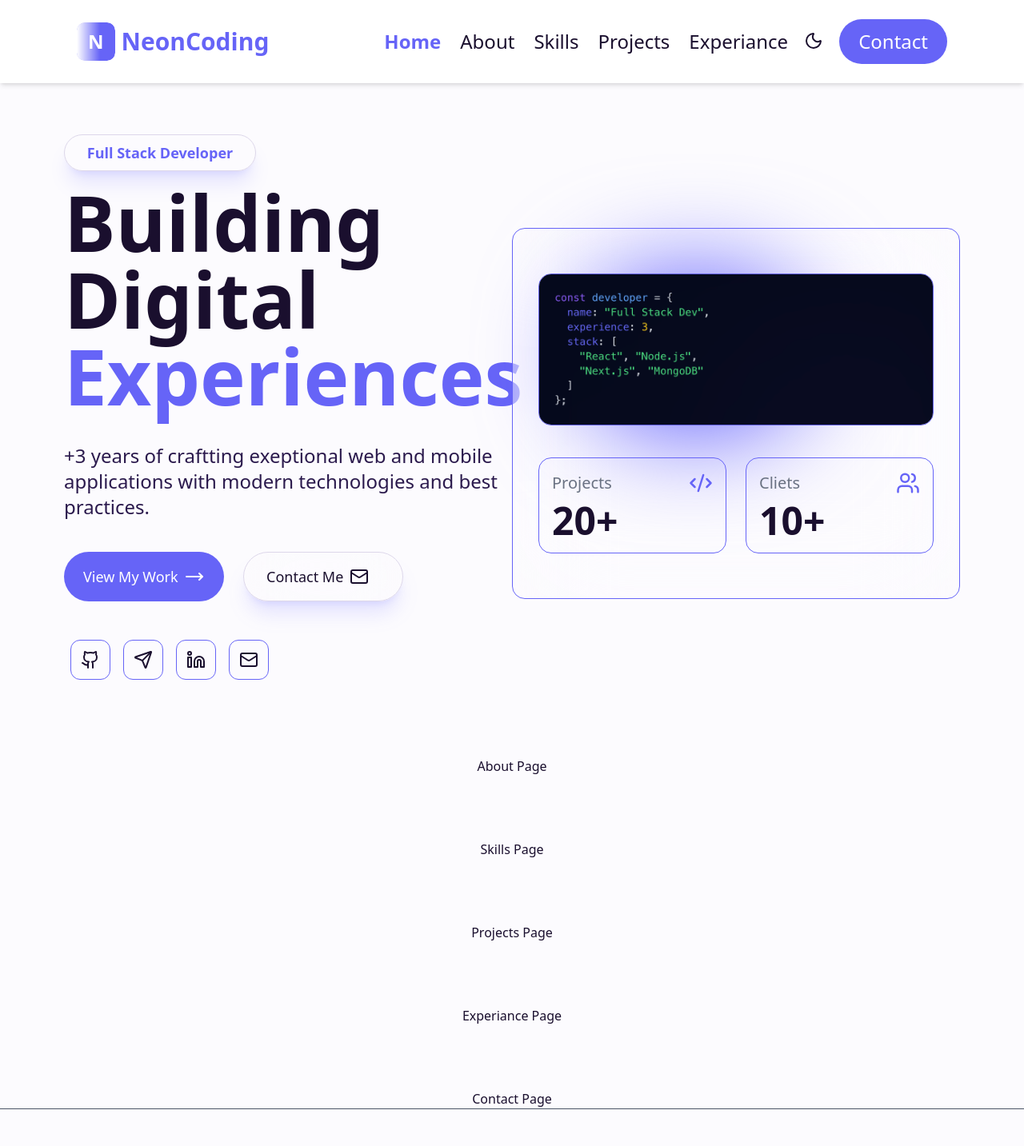
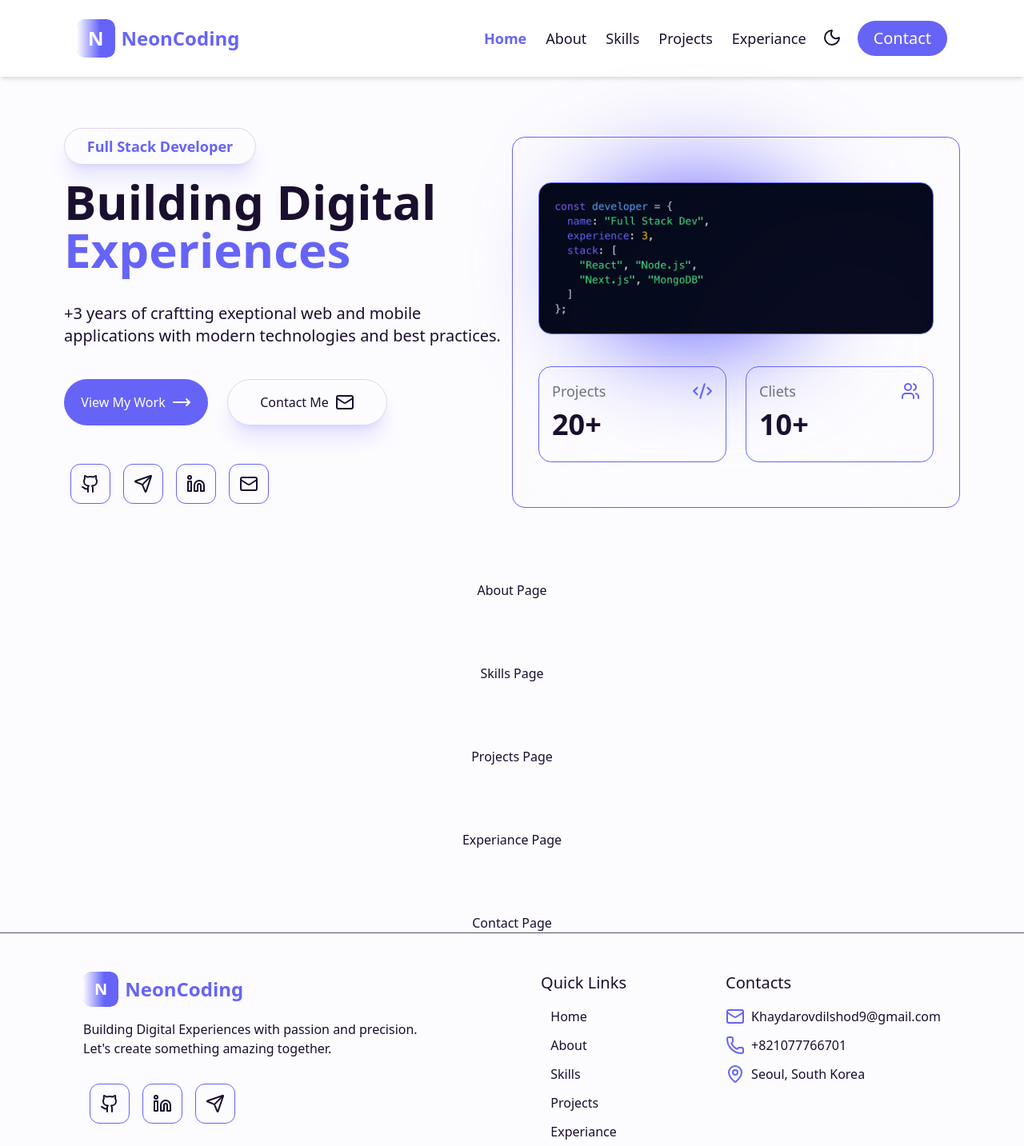
Before and after one commit to DixonKH/PortfolioWebsite, a Next.js app: page / in a window 1280 px wide. Shown: the top 1433 px of the page at 80% size. Built offline with nearby package versions, Linux system fonts and the light colour scheme.

Commit message:
feat: changed font-size of elements

```diff
--- a/app/(main)/hero/page.tsx
+++ b/app/(main)/hero/page.tsx
@@ -16,16 +16,16 @@ export default function Hero() {
         <div className="text-primary font-bold text-lg border min-w-60 text-center rounded-full p-2 px-4 shadow-indigo-500/50 shadow-xl/30">
           Full Stack Developer
         </div>
-        <div className="md:text-8xl text-5xl font-bold max-w-3xl text-center lg:text-left">
+        <div className="md:text-6xl text-4xl font-bold max-w-3xl text-center lg:text-left">
           Building Digital <span className="text-primary">Experiences</span>
         </div>
-        <div className="md:text-2xl text-lg max-w-2xl min-w-80 text-secondary-foreground text-center lg:text-left mt-5">
+        <div className="md:text-xl text-md max-w-2xl min-w-80 dark:text-gray-400 text-center lg:text-left mt-5">
           +3 years of craftting exeptional web and mobile applications with
           modern technologies and best practices.
         </div>
         <div className="mt-6 flex flex-col lg:flex-row gap-6">
           <Link
-            className="flex items-center gap-2 bg-primary text-primary-foreground text-lg rounded-full font-medium min-w-50 px-6 py-3"
+            className="flex items-center justify-center gap-2 bg-primary text-primary-foreground rounded-full font-medium min-w-45"
             href="/projects"
           >
             View My Work
@@ -34,7 +34,7 @@ export default function Hero() {
             </span>
           </Link>
           <Link
-            className="flex items-center dark:bg-gray-900 backdrop-blur-2xl gap-2 border text-lg rounded-full font-medium min-w-50 px-7 py-4 shadow-indigo-500/50 shadow-xl/30"
+            className="flex items-center justify-center dark:bg-gray-900 gap-2 border rounded-full font-medium min-w-50 py-4 shadow-indigo-500/50 shadow-xl/30"
             href="/contact"
           >
             Contact Me
@@ -82,12 +82,12 @@ export default function Hero() {
           </div>
           <div className="w-full flex justify-between mt-4 text-xl font-medium gap-6">
             <div className="w-1/2 h-30 border border-primary rounded-2xl p-4">
-                <div className="flex justify-between items-center text-xl text-gray-500">Projects<span className="text-primary"><CodeXml size={30} /></span></div>
-                <div className="text-5xl font-black mt-2">20+</div>
+                <div className="flex justify-between items-center text-lg text-gray-500">Projects<span className="text-primary"><CodeXml size={26} /></span></div>
+                <div className="text-4xl font-black mt-2">20+</div>
             </div>
             <div className="w-1/2 h-30 border border-primary rounded-2xl p-4">
-                <div className="flex justify-between items-center text-xl text-gray-500">Cliets<span className="text-primary"><Users size={30} /></span></div>
-                <div className="text-5xl font-black mt-2">10+</div>
+                <div className="flex justify-between items-center text-lg text-gray-500">Cliets<span className="text-primary"><Users size={24} /></span></div>
+                <div className="text-4xl font-black mt-2">10+</div>
             </div>
           </div>
         </div>
--- a/app/components/layout/Footer.tsx
+++ b/app/components/layout/Footer.tsx
@@ -11,13 +11,13 @@ export default function Footer() {
     <div className="w-full flex flex-col justify-center items-center px-18 py-12 border-t border-gray-600 dark:bg-black">
       <div className="flex flex-col lg:flex-row lg:justify-between lg:items-start items-center w-full lg:max-w-8xl px-8">
         <div className="flex flex-col gap-4 items-center lg:items-start justify-center mb-6 lg:mb-0">
-          <div className="text-primary text-3xl font-bold flex items-center space-x-2">
-            <span className="p-2 mask-l-from-40% mr-2 px-3.5 bg-primary text-white font-bold text-2xl rounded-md">
+          <div className="text-primary text-2xl font-bold flex items-center space-x-2">
+            <span className="p-2 mask-l-from-40% mr-2 px-3.5 bg-primary text-white font-bold text-xl rounded-md">
               N
             </span>
             <Link href="/">NeonCoding</Link>
           </div>
-          <div className="text-lg lg:text-left text-center max-w-md">
+          <div className="text-md lg:text-left text-center max-w-md">
             Building Digital Experiences with passion and precision. Let's
             create something amazing together.
           </div>
@@ -34,25 +34,25 @@ export default function Footer() {
           </div>
         </div>
         <div className="flex flex-col gap-4 items-center justify-center lg:mt-0 mt-4">
-            <div className="text-2xl font-medium">Quick Links</div>
-            <div className="flex flex-col lg:items-start items-center justify-center gap-3 text-xl">
-                <div className="hover:text-2xl transition-all hover:text-primary"><Link href="/">Home</Link></div>
-                <div className="hover:text-2xl transition-all hover:text-primary"><Link href="/about">About</Link></div>
-                <div className="hover:text-2xl transition-all hover:text-primary"><Link href="/skills">Skills</Link></div>
-                <div className="hover:text-2xl transition-all hover:text-primary"><Link href="/projects">Projects</Link></div>
-                <div className="hover:text-2xl transition-all hover:text-primary"><Link href="/experiance">Experiance</Link></div>
+            <div className="text-xl font-medium">Quick Links</div>
+            <div className="flex flex-col lg:items-start items-center justify-center gap-3 text-md">
+                <div className="hover:text-xl transition-all hover:text-primary"><Link href="/">Home</Link></div>
+                <div className="hover:text-xl transition-all hover:text-primary"><Link href="/about">About</Link></div>
+                <div className="hover:text-xl transition-all hover:text-primary"><Link href="/skills">Skills</Link></div>
+                <div className="hover:text-xl transition-all hover:text-primary"><Link href="/projects">Projects</Link></div>
+                <div className="hover:text-xl transition-all hover:text-primary"><Link href="/experiance">Experiance</Link></div>
             </div>
         </div>
         <div className="flex flex-col gap-4 lg:items-start items-center justify-center lg:mt-0 mt-10">
-            <div className="text-2xl font-medium">Contacts</div>
-            <div className="flex flex-col gap-3 lg:items-start items-center text-xl">
+            <div className="text-xl font-medium">Contacts</div>
+            <div className="flex flex-col gap-3 lg:items-start items-center text-md">
             <div className="flex items-center gap-2"><span className="text-primary"><Mail /></span> <Link href="mailto:Khaydarovdilshod9@gmail.com">Khaydarovdilshod9@gmail.com</Link></div>
             <div className="flex items-center gap-2"><span className="text-primary"><Phone /></span> <Link href="tel:+821077766701">+821077766701</Link></div>
             <div className="flex items-center gap-2"><span className="text-primary"><MapPin /></span> Seoul, South Korea</div>
             </div>
         </div>
       </div>
-      <div className="flex justify-center items-center w-full border-t-gray-600 border-t py-6 mt-10 text-xl text-gray-500">2024 NeonCoding. All Rights Reserved!</div>
+      <div className="flex justify-center items-center w-full border-t-gray-600 border-t py-6 mt-10 text-gray-500">2024 NeonCoding. All Rights Reserved!</div>
     </div>
   );
 }
--- a/app/components/layout/Navbar.tsx
+++ b/app/components/layout/Navbar.tsx
@@ -18,13 +18,13 @@ export default function Navbar() {
   const [isOpen, setIsOpen] = React.useState(false);
   return (
     <div className="dark:bg-black bg-white stiky w-full p-8 flex justify-between items-center shadow-md lg:px-24 py-6">
-      <div className="text-primary lg:text-3xl text-2xl font-bold flex items-center space-x-2">
+      <div className="text-primary lg:text-2xl text-xl font-bold flex items-center">
         <span className="p-2 mask-l-from-40% mr-2 px-3.5 bg-primary text-white font-bold text-2xl rounded-md">
           N
         </span>
         <Link href="/">NeonCoding</Link>
       </div>
-      <nav className="flex items-center lg:text-2xl gap-4">
+      <nav className="flex items-center lg:text-xl gap-4">
         <div className="hidden lg:flex space-x-6 lg:text-lg md:text-sm font-medium">
           {NavLinks.map((link) => {
             const isActive =
@@ -35,7 +35,7 @@ export default function Navbar() {
                 key={link.name}
                 href={link.href}
                 className={
-                  isActive ? "font-bold text-primary text-2xl" : "text-2xl"
+                  isActive ? "font-bold text-primary" : ""
                 }
               >
                 {link.name}
@@ -44,7 +44,7 @@ export default function Navbar() {
           })}
         </div>
         <ToggleTheme />
-        <div className="hidden lg:flex bg-primary text-primary-foreground rounded-full font-medium px-6 py-3">
+        <div className="hidden lg:flex bg-primary text-primary-foreground rounded-full font-medium px-5 py-2">
           <Link href="/contact">Contact</Link>
         </div>
         <button className="flex lg:hidden" onClick={() => setIsOpen(true)}>
@@ -63,7 +63,7 @@ export default function Navbar() {
                 key={link.name}
                 href={link.href}
                 className={
-                  isActive ? "font-bold text-primary text-2xl" : "text-2xl"
+                  isActive ? "font-bold text-primary" : ""
                 }
                 onClick={() => setIsOpen(false)}
               >
```
